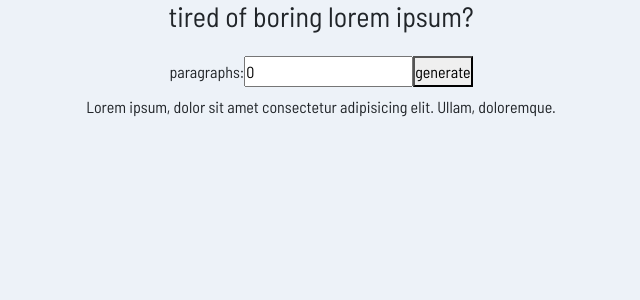
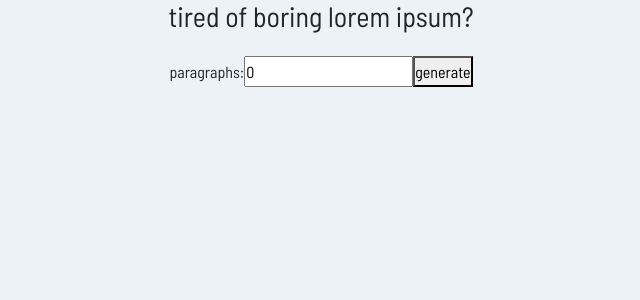
Before and after one commit to kbuczek/react-beginner-projects, a React (Create React App) app: page /lorem-ipsum in a window 1280 px wide. Shown: the top 300 px of the page, without its empty margins (319-959 px from the left). Built offline with nearby package versions, Linux system fonts and the light colour scheme.

Commit message:
lorem ipsum

```diff
--- a/src/Projects/LoremIpsum/LoremIpsum.tsx
+++ b/src/Projects/LoremIpsum/LoremIpsum.tsx
@@ -4,11 +4,22 @@
 
 const LoremIpsum = () => {
   const [count, setCount] = useState<number>(0);
-  const [text, setText] = useState([]);
+  const [text, setText] = useState<string[]>([]);
 
   const handleSubmit = (e: React.FormEvent<HTMLFormElement>) => {
     e.preventDefault(); //unnecessary page refreshes
-    console.log("hello");
+    let amount = count;
+    if (count <= 0) {
+      amount = 1;
+    }
+    if (count > 8) {
+      amount = 8;
+    }
+    setText(data.slice(0, amount)); //slice return a new copy
+    // let number: any = "10";
+    // number = number >> 0;
+    // console.log(number);
+    // console.log(typeof number);
   };
 
   return (
@@ -29,10 +40,9 @@
       </form>
 
       <article className="lorem-text">
-        <p>
-          Lorem ipsum, dolor sit amet consectetur adipisicing elit. Ullam,
-          doloremque.
-        </p>
+        {text.map((item, index) => {
+          return <p key={index}>{item}</p>;
+        })}
       </article>
     </section>
   );
```
